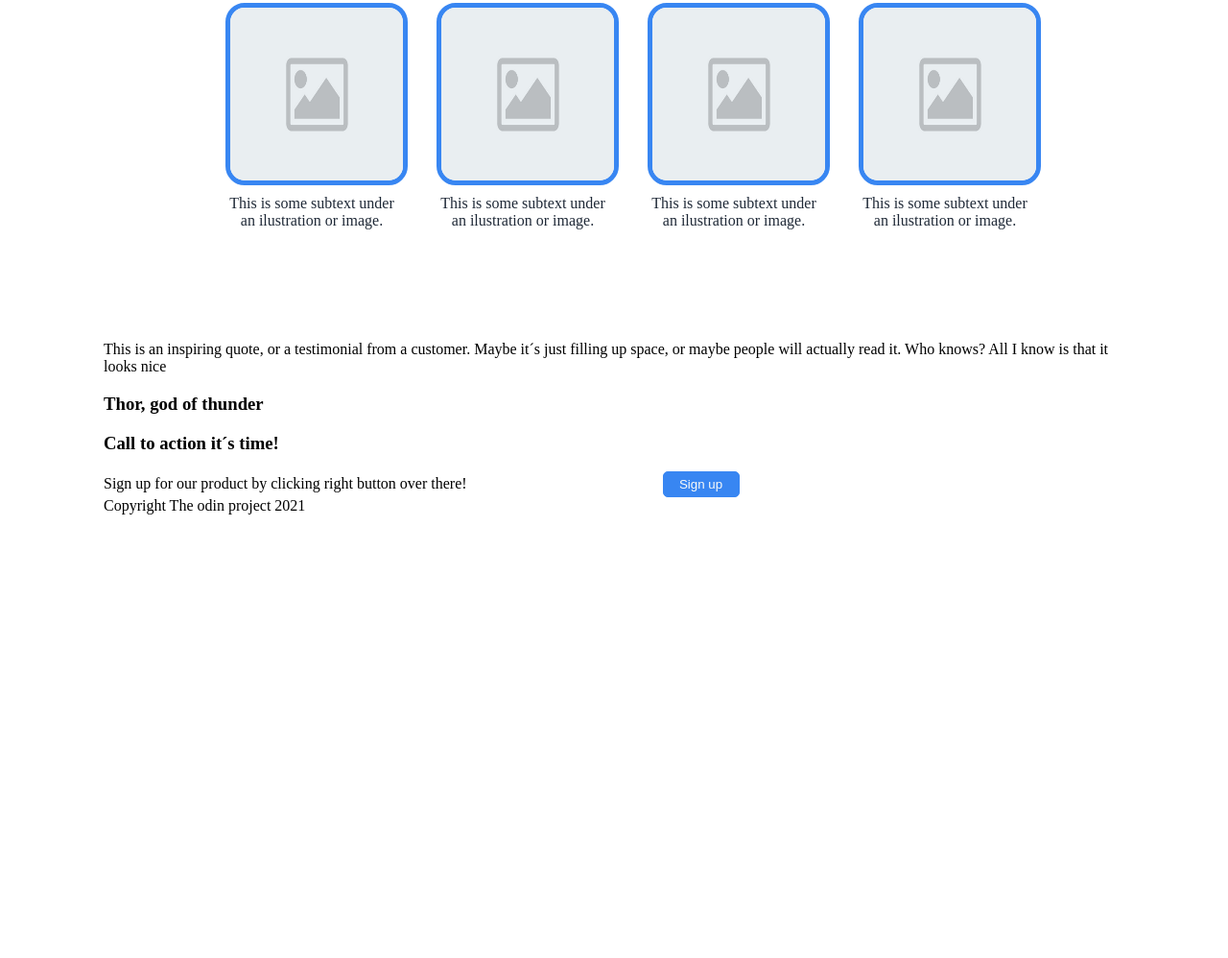
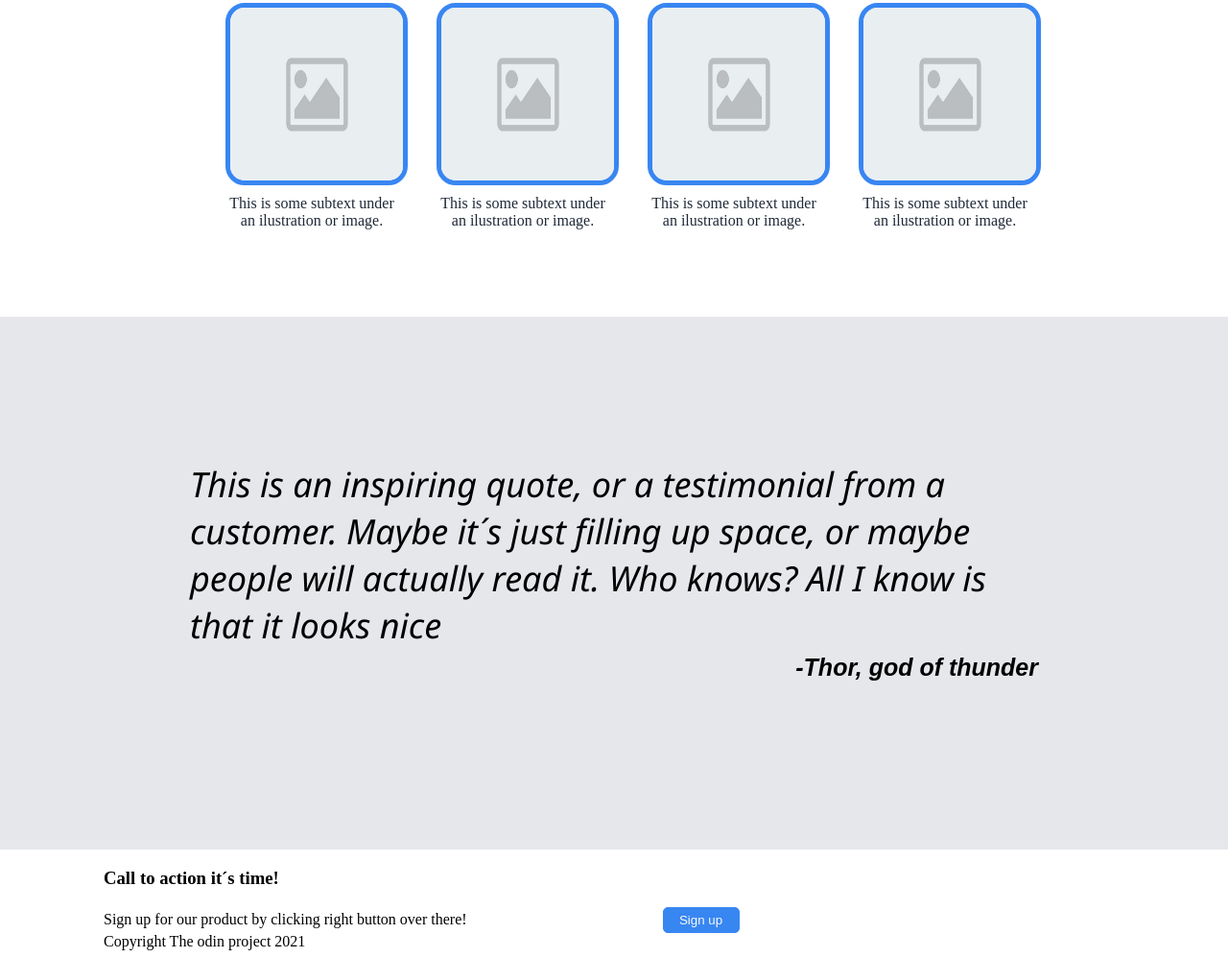
Before and after one commit to afmurillo97/Landing_Page, a plain HTML site: page index.html in a window 1280 px wide. Shown: the part 653-1651 px from the top of the page at 96% size. Before the commit the page ends 1197 px from the top, so only its background shows below. Drawn offline with Linux system fonts and the light colour scheme.

Commit message:
The third section it´s complete until this point

```diff
--- a/index.html
+++ b/index.html
@@ -39,8 +39,8 @@
             <div class="tags-text">This is some subtext under an ilustration or image.</div>
         </li>
     </ul>
-    <div>This is an inspiring quote, or a testimonial from a customer. Maybe it´s just filling up space, or maybe people will actually read it. Who knows? All I know is that it looks nice
-        <h3>Thor, god of thunder</h3>
+    <div class="quote">This is an inspiring quote, or a testimonial from a customer. Maybe it´s just filling up space, or maybe people will actually read it. Who knows? All I know is that it looks nice
+        <h3 class="quote-name">-Thor, god of thunder</h3>
     </div>
     <div><h3>Call to action it´s time!</h3>
     Sign up for our product by clicking right button over there!
--- a/style.css
+++ b/style.css
@@ -51,14 +51,12 @@ button.signUp:hover {
     gap: 20px;
     margin-top: -47px;
     padding-right: 200px;
-
 }
 .image {
     display: block;
     margin-left: 850px;
     margin-top: -220px;
     padding-bottom: 100px;
-
 }
 .hero-main-title {
     font-size: 48px;
@@ -95,7 +93,6 @@ button.signUp:hover {
     align-items: center;
     border-radius: 20px;
     border: 5px solid #3886f2;
-
 }
 .tags-text {
     display: flex;
@@ -112,3 +109,22 @@ button.signUp:hover {
     flex-wrap: wrap;
     gap: 30px;
 }
+.quote {
+    display: flex;
+    background: #e5e7eb;
+    margin: -25px -110px 0px -110px;
+    font-size: 36px;
+    font-style: italic;
+    font-family: 'Segoe UI', sans-serif;
+    font-weight: lighter;
+    justify-content: center;
+    flex-direction: column;
+    padding: 150px 200px 150px 200px;
+}
+.quote-name{
+    font-size: 25px;
+    display: flex;
+    justify-content: right;
+    margin-top: 5px;
+    font-family: sans-serif;
+}
```
